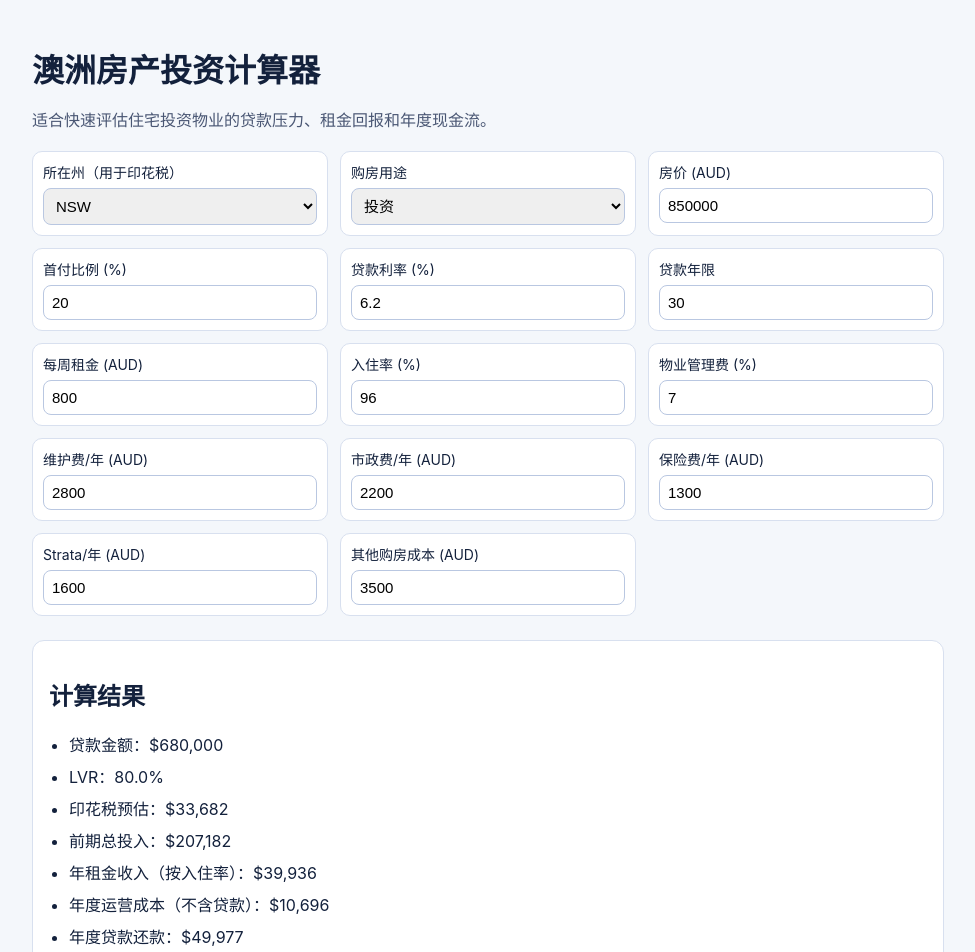
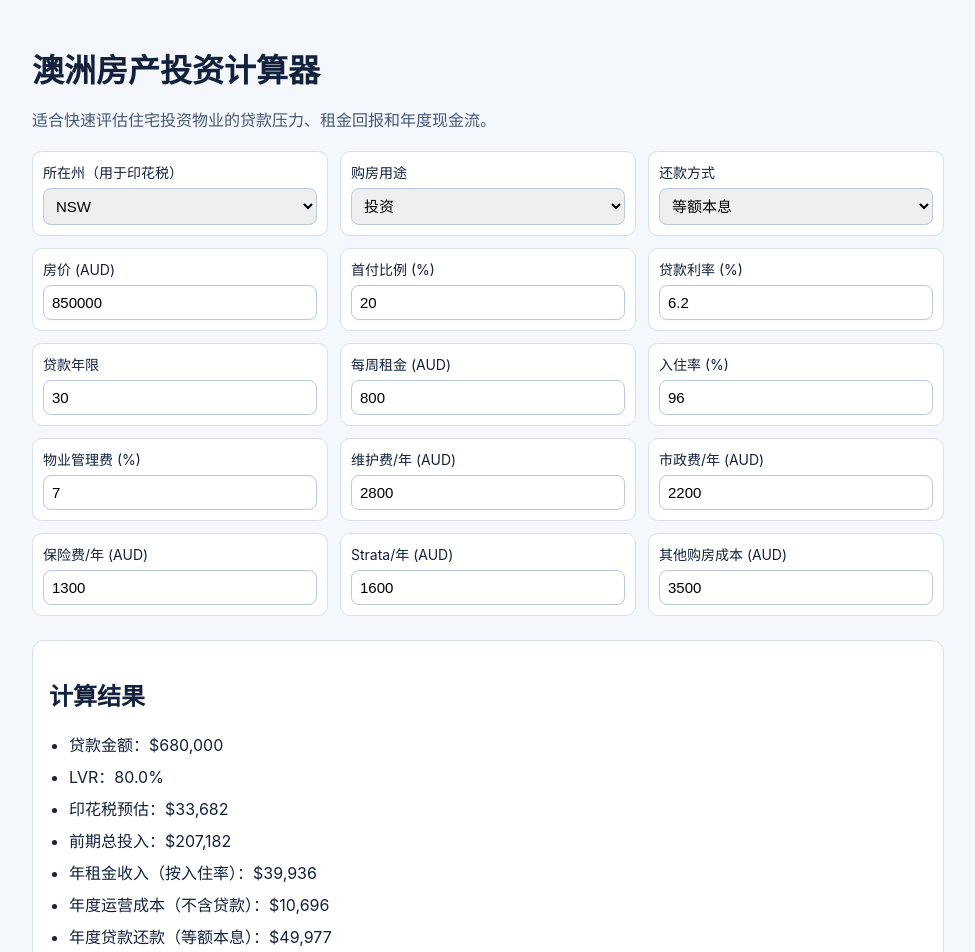
Before and after one commit to JacobZ87/AUPI, a Next.js app: page / in a window 1280 px wide. Shown: the top 952 px of the page, without its empty margins (152-1127 px from the left). Built offline with nearby package versions, Linux system fonts and the light colour scheme.

Commit message:
feat: add repayment mode switch for PI and interest-only

```diff
--- a/app/page.tsx
+++ b/app/page.tsx
@@ -4,6 +4,7 @@ import { useMemo, useState } from 'react';
 
 type State = 'NSW' | 'VIC' | 'QLD';
 type PropertyUse = 'owner' | 'investor';
+type RepaymentType = 'principalInterest' | 'interestOnly';
 
 const currency = new Intl.NumberFormat('en-AU', {
   style: 'currency',
@@ -75,13 +76,18 @@ function stampDuty(state: State, price: number, propertyUse: PropertyUse): { fin
   return { final: Math.max(base - concession, 0), concession };
 }
 
-function annualRepayment(principal: number, annualRatePct: number, years: number): number {
+function annualPrincipalInterestRepayment(principal: number, annualRatePct: number, years: number): number {
   const months = years * 12;
   const monthlyRate = annualRatePct / 100 / 12;
   if (principal <= 0 || months <= 0) return 0;
   if (monthlyRate === 0) return principal / years;
   const monthlyPayment = (principal * monthlyRate) / (1 - Math.pow(1 + monthlyRate, -months));
   return monthlyPayment * 12;
+}
+
+function annualInterestOnlyRepayment(principal: number, annualRatePct: number): number {
+  if (principal <= 0) return 0;
+  return principal * (annualRatePct / 100);
 }
 
 export default function HomePage() {
@@ -99,6 +105,7 @@ export default function HomePage() {
   const [otherBuyingCosts, setOtherBuyingCosts] = useState(3500);
   const [state, setState] = useState<State>('NSW');
   const [propertyUse, setPropertyUse] = useState<PropertyUse>('investor');
+  const [repaymentType, setRepaymentType] = useState<RepaymentType>('principalInterest');
 
   const result = useMemo(() => {
     const deposit = purchasePrice * (depositPct / 100);
@@ -111,7 +118,10 @@ export default function HomePage() {
     const managementFee = grossRent * (managementPct / 100);
     const totalExpenses = managementFee + maintenanceAnnual + councilAnnual + insuranceAnnual + strataAnnual;
 
-    const annualMortgage = annualRepayment(loan, interestRate, loanTermYears);
+    const annualMortgage =
+      repaymentType === 'interestOnly'
+        ? annualInterestOnlyRepayment(loan, interestRate)
+        : annualPrincipalInterestRepayment(loan, interestRate, loanTermYears);
     const annualCashflow = grossRent - totalExpenses - annualMortgage;
 
     const grossYieldPct = purchasePrice > 0 ? (grossRent / purchasePrice) * 100 : 0;
@@ -130,7 +140,8 @@ export default function HomePage() {
       annualCashflow,
       grossYieldPct,
       netYieldPct,
-      lvrPct
+      lvrPct,
+      repaymentTypeLabel: repaymentType === 'interestOnly' ? '只还利息' : '等额本息'
     };
   }, [
     purchasePrice,
@@ -146,7 +157,8 @@ export default function HomePage() {
     strataAnnual,
     otherBuyingCosts,
     state,
-    propertyUse
+    propertyUse,
+    repaymentType
   ]);
 
   return (
@@ -169,6 +181,15 @@ export default function HomePage() {
           <select value={propertyUse} onChange={(e) => setPropertyUse(e.target.value as PropertyUse)}>
             <option value="investor">投资</option>
             <option value="owner">自住</option>
+          </select>
+        </label>
+
+
+        <label>
+          还款方式
+          <select value={repaymentType} onChange={(e) => setRepaymentType(e.target.value as RepaymentType)}>
+            <option value="principalInterest">等额本息</option>
+            <option value="interestOnly">只还利息</option>
           </select>
         </label>
 
@@ -243,7 +264,7 @@ export default function HomePage() {
           <li>前期总投入：{currency.format(result.upfront)}</li>
           <li>年租金收入（按入住率）：{currency.format(result.grossRent)}</li>
           <li>年度运营成本（不含贷款）：{currency.format(result.totalExpenses)}</li>
-          <li>年度贷款还款：{currency.format(result.annualMortgage)}</li>
+          <li>年度贷款还款（{result.repaymentTypeLabel}）：{currency.format(result.annualMortgage)}</li>
           <li>年度现金流：<strong>{currency.format(result.annualCashflow)}</strong></li>
           <li>毛租金回报率：{result.grossYieldPct.toFixed(2)}%</li>
           <li>净租金回报率：{result.netYieldPct.toFixed(2)}%</li>
```
